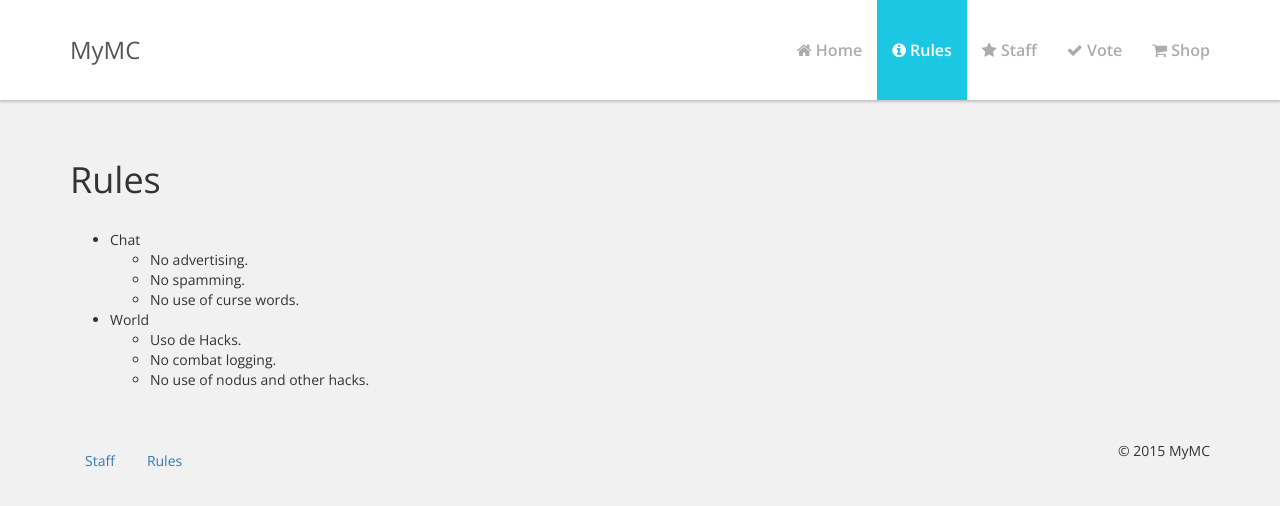
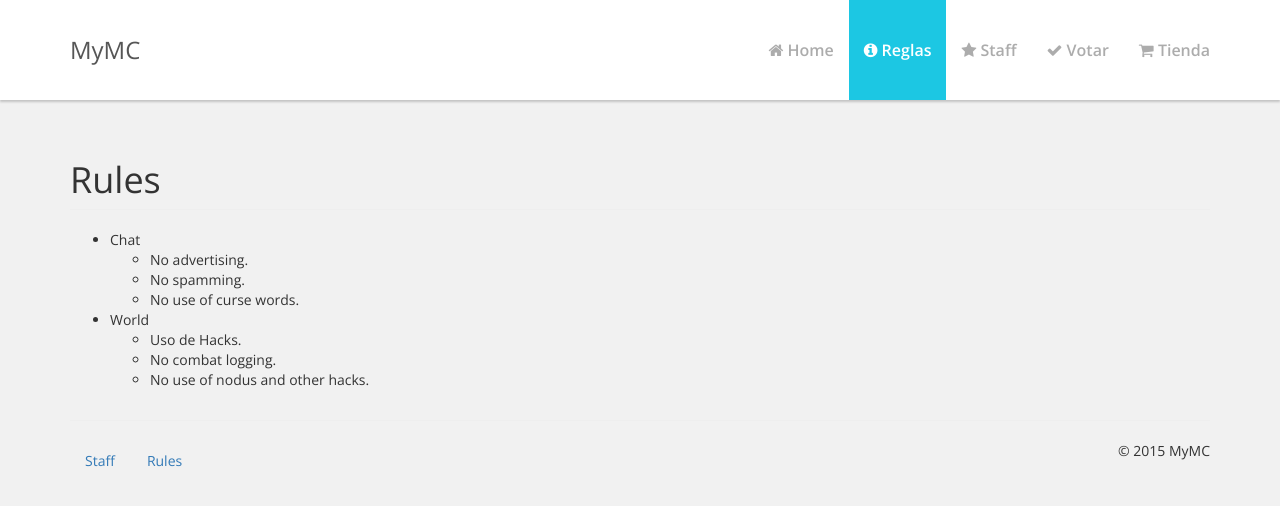
Before and after one commit to xXTh3WitherN/BoodCraft, a plain HTML site: page rules.html in a window 1280 px wide. Drawn offline with nearby package versions, Linux system fonts and the light colour scheme.

Commit message:
Update rules.html

```diff
--- a/rules.html
+++ b/rules.html
@@ -30,10 +30,10 @@
                 <div class="collapse navbar-collapse navbar-ex1-collapse">
                     <ul class="nav navbar-nav navbar-right">
                         <li><a href="index.html"><i class="fa fa-home"></i> Home</a></li>
-                        <li class="active"><a href="rules.html"><i class="fa fa-info-circle"></i> Rules</a></li>
+                        <li class="active"><a href="rules.html"><i class="fa fa-info-circle"></i> Reglas</a></li>
                         <li><a href="staff.html"><i class="fa fa-star"></i> Staff</a></li>
-                        <li><a href="vote.html"><i class="fa fa-check"></i> Vote</a></li>
-                        <li><a href="#"><i class="fa fa-shopping-cart"></i> Shop</a></li>
+                        <li><a href="vote.html"><i class="fa fa-check"></i> Votar</a></li>
+                        <li><a href="#"><i class="fa fa-shopping-cart"></i> Tienda</a></li>
                     </ul>
                 </div>
                 <!-- /.navbar-collapse -->
```
